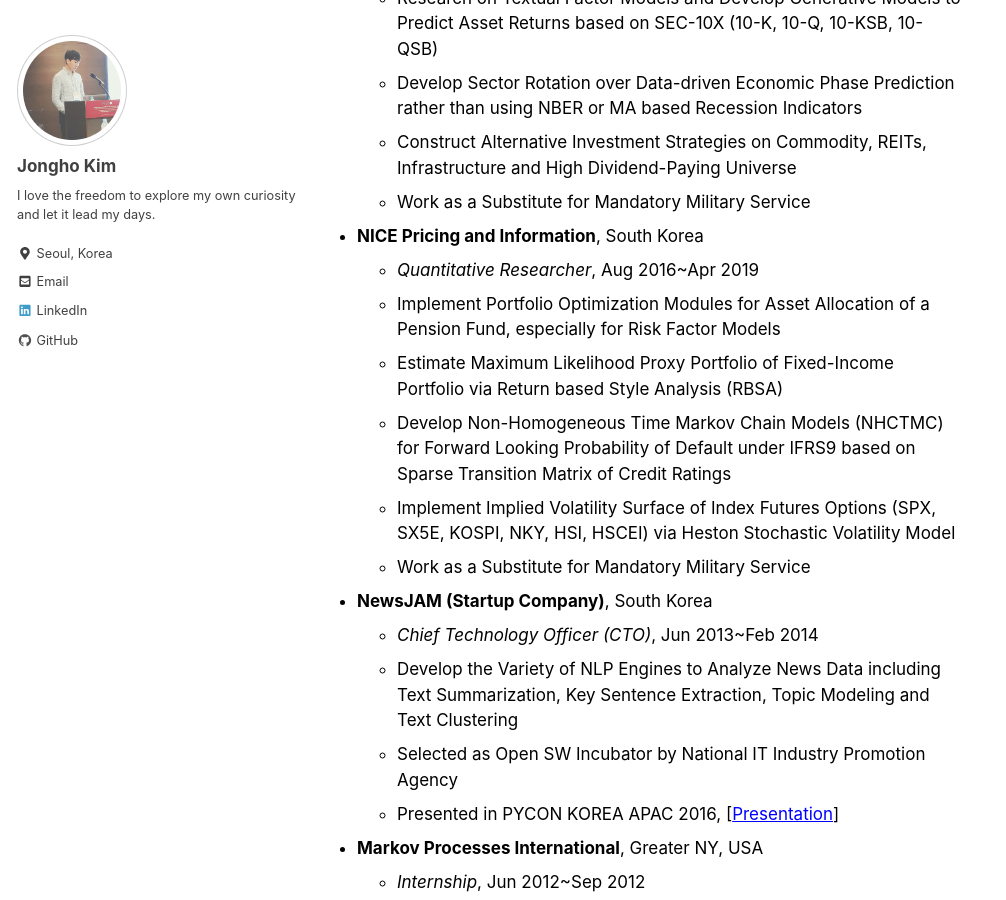
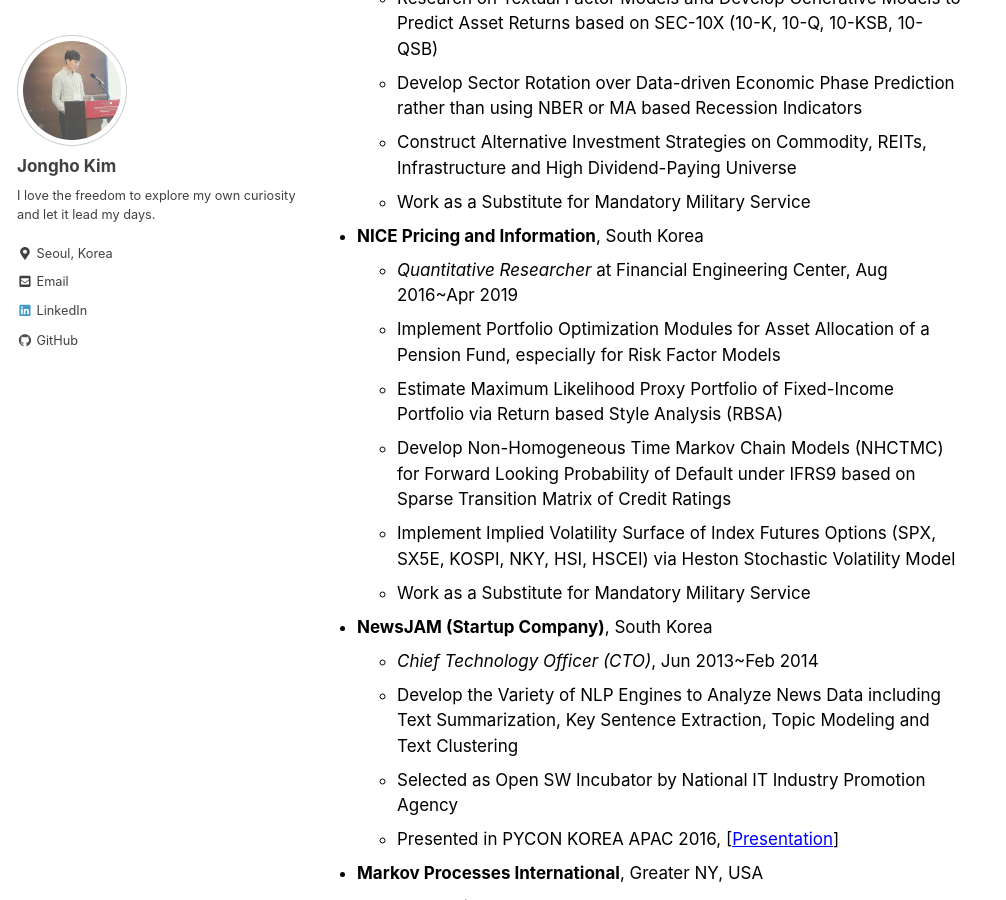
Before and after one commit to jonghkim/jonghkim.github.io, a Jekyll site: the page built from _pages/about.md, in a window 1280 px wide and 900 px high, scrolled down 728 px. Shown: the whole window, without its empty margins (0-1006 px from the left). Built offline with Jekyll 4.4.1, drawn with Linux system fonts in a browser that asks for light colours; nearby versions of some CDN libraries.

Commit message:
update about

```diff
--- a/_pages/about.md
+++ b/_pages/about.md
@@ -24,7 +24,7 @@ last_modified_at: 2019-03-19
     - Work as a Substitute for Mandatory Military Service
 
 - **NICE Pricing and Information**, South Korea
-    - *Quantitative Researcher*, Aug 2016~Apr 2019
+    - *Quantitative Researcher* at Financial Engineering Center, Aug 2016~Apr 2019
     - Implement Portfolio Optimization Modules for Asset Allocation of a Pension Fund, especially for Risk Factor Models
     - Estimate Maximum Likelihood Proxy Portfolio of Fixed-Income Portfolio via Return based Style Analysis (RBSA)
     - Develop Non-Homogeneous Time Markov Chain Models (NHCTMC) for Forward Looking Probability of Default under IFRS9 based on Sparse Transition Matrix of Credit Ratings
```
